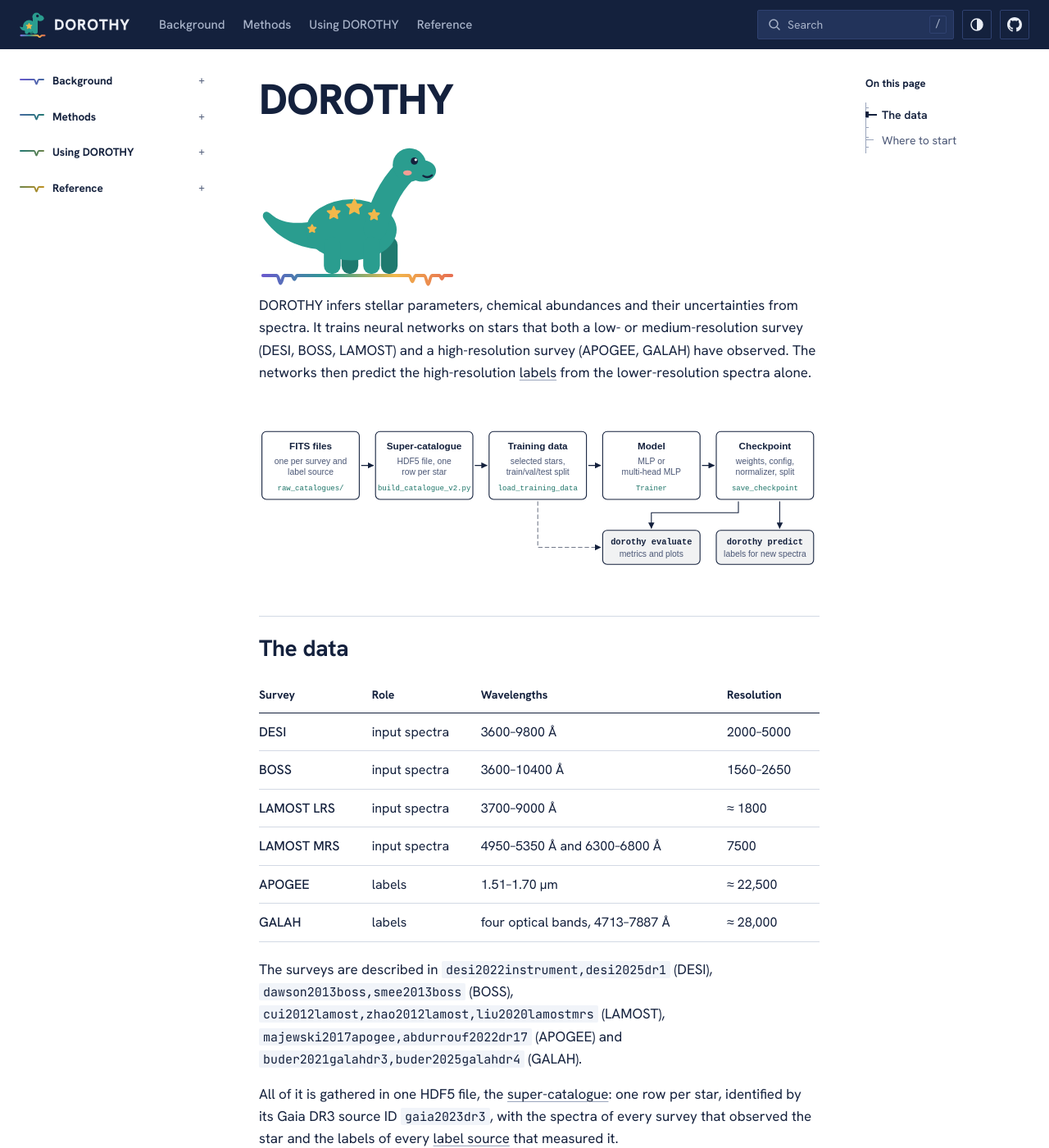
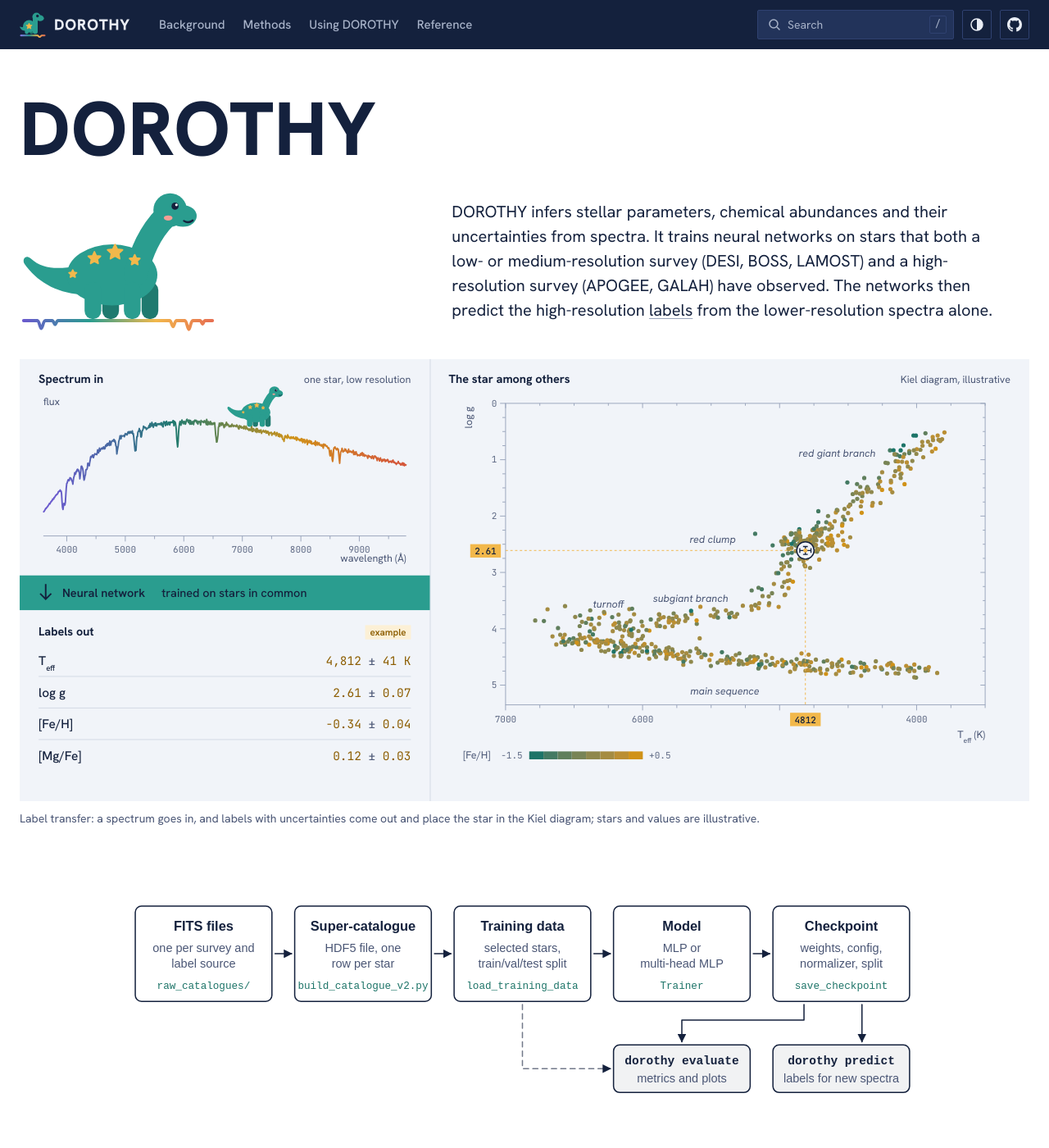
Before and after one commit to joshspeagle/dorothy, a Sphinx documentation site: the page built from docs/index.md, in a window 1280 px wide and 1400 px high. Shown: the whole window at 82% size. Built offline with Sphinx 7.4.7, drawn with Linux system fonts in a browser that asks for light colours; cross-references to code outside the pages are shown as plain code.

Commit message:
Give the home page the home layout and the hero figure
Co-Authored-By: Claude Opus 5.5 <noreply@anthropic.com>
Claude-Session: https://claude.ai/code/session_013VGjdTeX51F1FvNNYuK4tc

````diff
--- a/docs/index.md
+++ b/docs/index.md
@@ -1,9 +1,13 @@
+---
+layout: home
+---
+
 # DOROTHY
 
+::::{container} hero
 ```{image} _static/dorothy.svg
 :alt: Dorothy the dinosaur: a teal sauropod with gold star spots, standing on a stellar spectrum
 :width: 240px
-:align: center
 ```
 
 DOROTHY infers stellar parameters, chemical abundances and their uncertainties
@@ -11,6 +15,24 @@ from spectra. It trains neural networks on stars that both a low- or
 medium-resolution survey (DESI, BOSS, LAMOST) and a high-resolution survey
 (APOGEE, GALAH) have observed. The networks then predict the high-resolution
 {term}`labels <label>` from the lower-resolution spectra alone.
+::::
+
+::::{container} d-figure hero-figure
+```{raw} html
+:file: figures/label-transfer.svg
+:class: wide-only
+```
+
+```{raw} html
+:file: figures/label-transfer-narrow.svg
+:class: narrow-only
+```
+
+:::{container} caption
+Label transfer: a spectrum goes in, and labels with uncertainties come out and
+place the star in the Kiel diagram; stars and values are illustrative.
+:::
+::::
 
 ```{raw} html
 :file: figures/pipeline.svg
````
